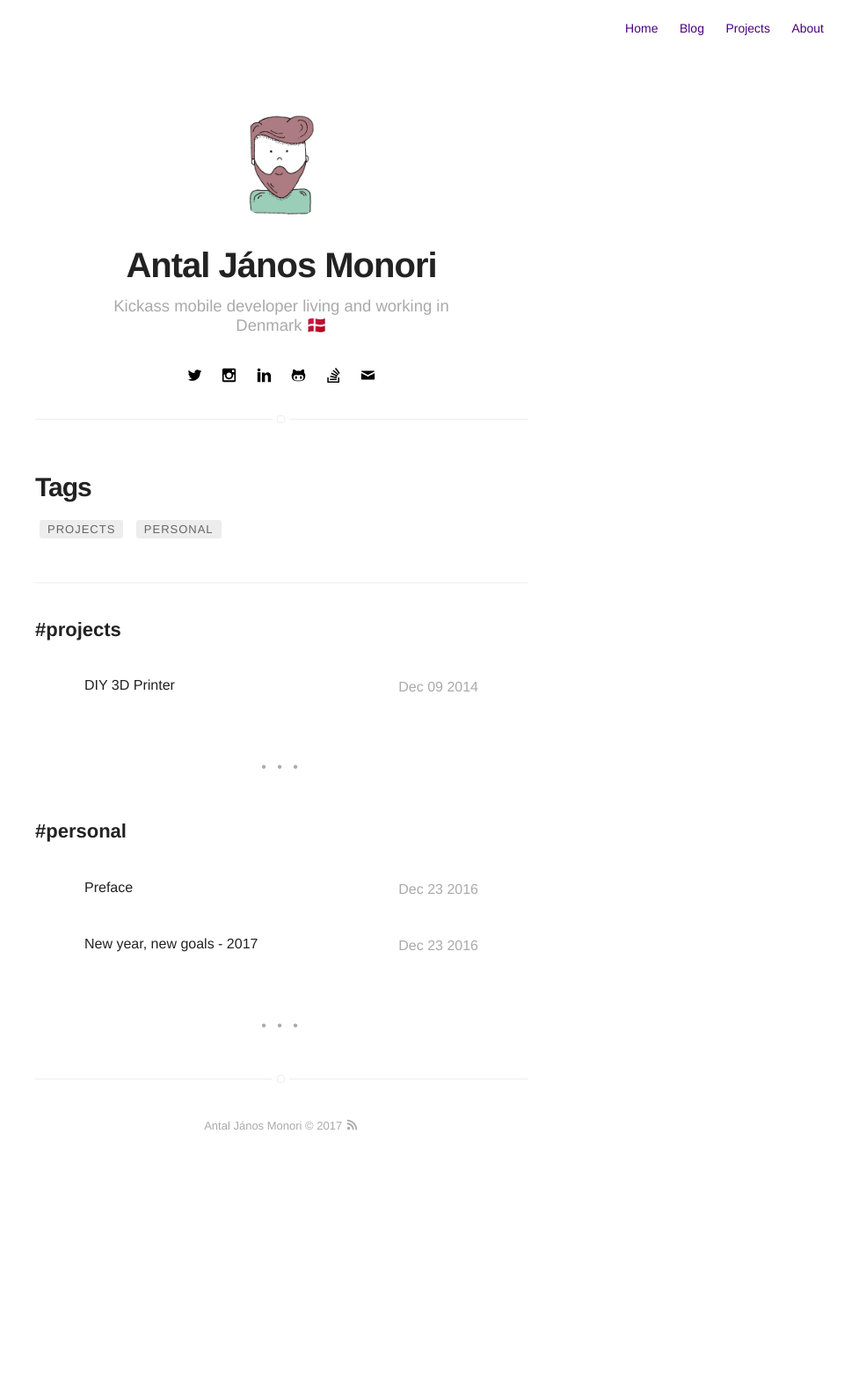
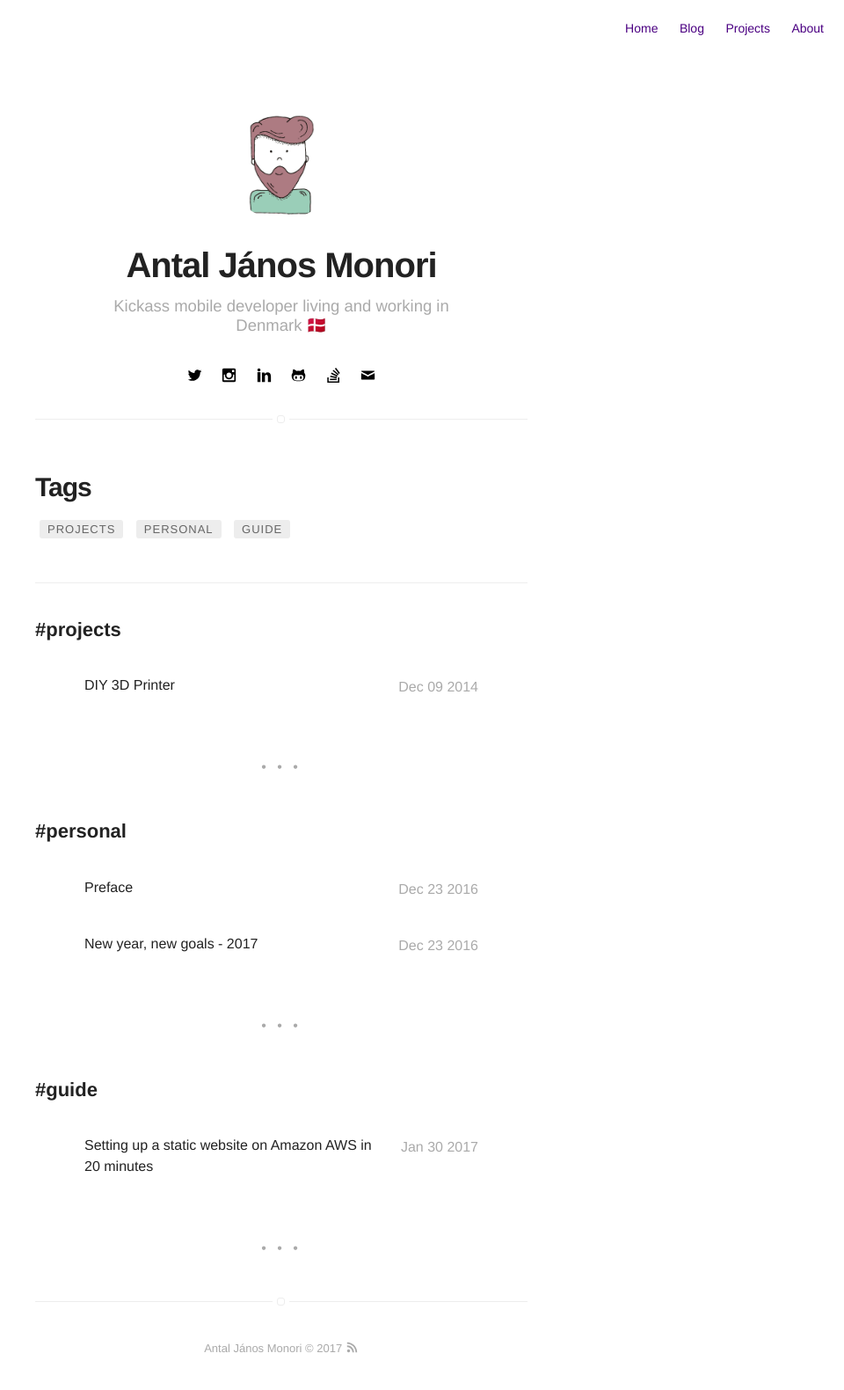
Before and after one commit to anthonymonori/website, a Jekyll site: the page built from tags.html, in a window 1280 px wide. Shown: the whole page at 88% size, without its empty margins (320-1280 px from the left). Built offline with Jekyll 4.4.1, drawn with Linux system fonts in a browser that asks for light colours; before the commit the page ends 1327 px from its top, so only the background shows below that; some of the changed lines change nothing that is shown.

Commit message:
Added new jekyll amazon guide blog post

````diff
--- a/_config.yml
+++ b/_config.yml
@@ -10,6 +10,9 @@ picture: assets/images/profile.png
 url: https://monori.me
 
 permalink: /:title/
+
+show_drafts: true
+future: false
 
 markdown: kramdown
 highlighter: rouge
--- /dev/null
+++ b/_posts/2017-01-30-jekyll-amazon-guide.md
@@ -0,0 +1,267 @@
+---
+title: "Setting up a static website on Amazon AWS in 20 minutes"
+layout: post
+date: 2017-01-30 23:05
+headerImage: false
+tag:
+- guide
+blog: true
+star: false
+author: anthonymonori
+description: Have a Jekyll-based static website running on AWS using S3 storage, Cloudfront CDN, Route 53 DNS and SSL in about 30 minutes.
+---
+
+As a disclaimer, this guide was made after setting up two different static websites on AWS in the weekend. The first one took a whole day and a half to get it right, then for the second time I have made it in about 20 minutes from zero to up and running. Felt like I could help other folks out with a guide, that could potentially save hours of (precious) time.
+
+## Requirements
+
+All you need to get started is an Amazon AWS account, a Jekyll-based static website and optionally a domain name.
+
+## Architecture
+
+The setup is quite simple: you store your static website (files) on Amazon S3 storage and serve it through Amazon Cloudfront. For this tutorial, we'll try to setup a website **exemple.io** to be running on https:// only and for the sake of intuitive urls, we are going to redirect traffic from www subdomain to the APEX domain (without the www). One note to take, is that in order to leverage the free SSL certificate Amazon provides, we need to use the US Standard (us-east-1 or US East N. Virginia) region across all services
+
+## Pricing
+
+Another disclaimer, is that I do not want to be help accountable for any charges you might encounter at Amazon, so please consult their Pricing page. As of January 2017, the following monthly costs would occur for the website we are about to set up:
+- S3: $0.023 per GB (for the first 50 TB)
+- Route 53: $0.5 per hosted zone
+- Cloudfront: $0.085 per GB (for the first 10 TB)
+- Domain: yearly and varies
+- SSL: free (if using Amazon AWS, read below)
+
+## Simple Storage Service (S3)
+
+Quick link: [https://console.aws.amazon.com/s3/home?region=us-east-1](https://console.aws.amazon.com/s3/home?region=us-east-1)
+
+To start with, we are going to set up 3 buckets, corresponding to your domain. This is not a requirement for Cloudfront, but a good convention and a necessity if one day you decide to switch from Cloudfront CDN.
+
+![The 3 buckets created according to our test dns](/assets/images/posts/jekyll-amazon-guide/s3-buckets.png)
+
+example.io will be the main bucket we will push to, the www.example.io bucket will be used to redirect traffic from it to the main one, and the logs.example.io will be used to store logs.
+
+Now let's set up the main bucket:
+1. Go to properties, and enable Logging by targeting the logs.example.io bucket
+2. Go to properties, enable the Static website hosting by picking the 'Use this bucket to host static website' option and write index.html for the Index document (Jekyll generates this file by default, but double check your setup).
+
+![How to enable the static website hosting on the main bucket](/assets/images/posts/jekyll-amazon-guide/s3-bucket-static-website.png)
+
+Now make sure the www bucket redirects traffic to the main bucket:
+1. Go to properties, enable the Static website hosting by picking the 'Redirect requests' option and write the main bucket (example.io in our case) as targeting
+2. Optionally enable Logging on this bucket as well, as see above
+
+![How to redirect traffic from www-bucket to main-bucket](/assets/images/posts/jekyll-amazon-guide/s3-bucket-static-website.png)
+
+Now we need to set up the proper permission on the main bucket and the www-bucket:
+1. Go the the main bucket, got to Permission and using the drop down menu, select the 'Bucket policy' option. Use the code below to allow public access to the objects stored. Make sure to replace example.io with your bucket name:
+
+```
+{
+    "Version": "2008-10-17",
+    "Statement": [
+        {
+            "Sid": "PublicReadForGetBucketObjects",
+            "Effect": "Allow",
+            "Principal": {
+                "AWS": "*"
+            },
+            "Action": "s3:GetObject",
+            "Resource": "arn:aws:s3:::example.io/*"
+        }
+    ]
+}
+```
+2. Select the 'CORS configuration' option from the drop down menu, and make sure the following configuration is present:
+
+```
+<CORSConfiguration>
+    <CORSRule>
+        <AllowedOrigin>*</AllowedOrigin>
+        <AllowedMethod>GET</AllowedMethod>
+        <MaxAgeSeconds>3000</MaxAgeSeconds>
+        <AllowedHeader>Authorization</AllowedHeader>
+    </CORSRule>
+</CORSConfiguration>
+```
+3. Do the same for the www-bucket, just make sure to use the correct bucket name on the Bucket policy
+
+And that it for the S3 setup. For now, just take a note of the endpoint and your region (which should be us-east-1)
+
+## Access Management
+
+Quick link: [https://console.aws.amazon.com/iam/home?region=us-east-1](https://console.aws.amazon.com/iam/home?region=us-east-1)
+
+Now we are going to set up programmatic access via an API and a secret key, to ease the process of publishing to the main bucket
+
+1. Go to IAM, select Policies from the left hand-side menu and press Create policy
+2. Select the 'Create Your Own Policy' option
+3. Give it a name, like Example.io-Website-Access
+4. Use the following policy document, just make sure to use the correct bucket name when you do so:
+
+```
+{
+    "Version": "2012-10-17",
+    "Statement": [
+        {
+            "Action": [
+                "cloudfront:*"
+            ],
+            "Effect": "Allow",
+            "Resource": [
+                "*"
+            ]
+        },
+        {
+            "Action": [
+                "s3:*"
+            ],
+            "Effect": "Allow",
+            "Resource": [
+                "arn:aws:s3:::example.io",
+                "arn:aws:s3:::example.io/*"
+            ]
+        }
+    ]
+}
+```
+5. Validate and Create policy
+6. Now that we have a policy, we need to create a Group; go to the Groups and press New Group
+7. Give it a name like Websites-example.io and attach the above create policy to it.
+8. Now we need a user under this group; go to Users and press Add User
+9. Give it a name like example.io and check 'Programmatic access'
+10. On the next screen attach it to the newly created group and voila!
+
+Make sure you note down the access key id and the secret access key, as we will need it later.
+
+## SSL certificate
+
+Quick link: [https://console.aws.amazon.com/acm/home?region=us-east-1](https://console.aws.amazon.com/acm/home?region=us-east-1)
+
+Amazon provides free SSL certificate, until the distribution is within the N. Virginia datacenter. I have not researched the exact reasons of this, but I learned this the hard way, as you won't receive any errors doing otherwise, but the SSL certificate simply won't work. So again, please make sure everything you create is within the us-east-1 region.
+
+1. Request a certificate
+2. Do not use a wildcard domain here - instead specify two domains:
+  - example.io
+  - www.example.io
+3. Review and request - you'll receive two emails (one for each domain) and make sure to accept them. If you are unsure what email was request sent to, you can check it on the main ACM page (usually the postmaster@example.io and the registered email for the domain is a good guess).
+
+That's it, you won't have to note down anything here, but we needed the certificate to be ready for our next step.
+
+## Cloudfront
+
+Quick link: [https://console.aws.amazon.com/cloudfront/home?region=us-east-1](https://console.aws.amazon.com/cloudfront/home?region=us-east-1)
+
+Cloudfront CDN will serve your files from your S3 in a faster, more secure and a more lightweight form by:
+- distributing geographically your content (not part of this guide)
+- caching
+- enabling SSL and forcing https
+- encoding content using gzip
+
+In order to start using it, we will need to create a so called distribution:
+
+1. Create a new distribution and select Web
+2. Don't use the drop down menu when selecting the Origin Domain name (very important, as then you won't be able to serve documents out of subfolders using the default index document e.g. https://example.io/blog/ would not work but https://example.io/blog/index.html would), but instead use the S3 endpoint noted down earlier:
+
+![How to setup a custom origin to your Cloudfront distribution](/assets/images/posts/jekyll-amazon-guide/cloudfront-setup-custom-origin.png)
+
+3. Make sure to select 'Redirect HTTP to HTTPS'
+4. Make sure to select 'Yes' for 'Compress Objects Automatically', as this will significantly lower your content-sizes by encoding it using gzip.
+5. Put `example.io, www.example.io` as Alternate Domain Names (CNAMEs)
+6. Select 'Custom SSL Certificate (example.com):' under the SSL Certificate option - if previously configures correctly, here you will be able to select your assigned SSL certificate for your domain: `example.io (guid)`
+7. For 'Default Root Object' select `index.html`
+8. Turn logging on and set it up accordingly:
+
+![How to setup logging correctly on your Cloudfront distribution](/assets/images/posts/jekyll-amazon-guide/cloudfront-enable-logging.png)
+
+9. Press 'Create Distribution' and voila!
+
+Before we move on to setting up your hosted zone, note down the Distribution ID.
+
+## Route 53
+
+Quick link: [https://console.aws.amazon.com/route53/home?region=us-east-1](https://console.aws.amazon.com/route53/home?region=us-east-1)
+
+Route 53 will be used to set up your DNS and A-records to `www` and the APEX domain. It will be the connecting clip between the end-users and your S3, by routing traffic to your Cloudfront distribution.
+
+### Setting up the hosted zones
+
+1. Go to 'Hosted zones' from the left hand-side menu and press 'Create Hosted Zone'
+2. Enter your domain name: `example.io`
+3. Make sure to use type: `Public Hosted Zone`
+
+### Setting up your name servers (optional)
+
+If your domain is hosted somewhere else (Namecheap, GoDaddy), then this is a very important part to follow, as we will bridge the domain from their registry to Amazon via their name-servers. Now that you created your Hosted Zone, you'll see that there are already two created sets:
+
+![The two default created sets inside the hosted zone](/assets/images/posts/jekyll-amazon-guide/route-53-default-sets.png)
+
+These four name servers needs to be set up on your registered domain. Please consult your Domain Registry on how to do this.
+
+### Set up the A-records
+
+You'll need two A-record (IPv4 address) to be set up: one for the APEX domain, and one for the www-subdomain. If you were fast enough, you might need to wait a couple of minutes until the Cloudfront distribution is processed, in case it does not show up during the steps below
+
+1. Press Create Record set
+2. Leave the name empty (will create a record for the APEX domain)
+3. Type: `A - IPv4 address`
+4. Alias: `Yes`
+5. From the Alias Target drop down link, select the Cloudfront distribution (it picks it up based on the CNAME provided in the distribution). It is important that you select the Cloudfront distribution over the direct S3 instance, as otherwise the `https://` forwarding won't work!
+6. Routing Policy: `Simple`
+7. Evaluate Target Health: `No` -- unless you want some extra expenditure :-)
+8. Save Record Setting
+9. Repeat the steps once again, but this time, use `www` as the Name (everything else should be the same!)
+
+Now we have routing set up! Last missing piece is actually pushing content to your S3!
+
+## Jekyll
+
+At this point, we are almost done, and we only need to have a working Jekyll static website. One important part here is to make sure in you `_config.yml` you use the `https://example.io` link as your base URL. Make sure to always `bundle exec jekyll build` before publishing!
+
+### s3_websites
+
+Quick link: [https://github.com/laurilehmijoki/s3_website](https://github.com/laurilehmijoki/s3_website)
+
+This is a ruby gem that will ease your pain of publishing your website to this Amazon AWS setup. You can either follow the README on the GitHub repository, but I will collect the steps down below with a recommended configuration to go with:
+
+1. `s3_website cfg create`
+2. Open `s3_website.yml` with an editor and fill it out accordingly. Most of the information required has been noted down previously. Here's my recommended configuration to go with:
+
+```
+s3_id: #S3_ID
+s3_secret: #S3_SECRET
+s3_bucket: #MAIN_BUCKET e.g. example.io
+cloudfront_distribution_id: #CLOUDFRONT_DISTRIBUTION_ID
+
+index_document: index.html
+max_age:
+  "assets/*": 36000
+  "*": 300
+
+gzip:
+  - .html
+  - .css
+  - .md
+gzip_zopfli: true
+
+s3_endpoint: us-east-1
+
+s3_reduced_redundancy: true
+
+# Outcomment the following in case you want to invalidate your cached content
+# cloudfront_invalidate_root: true
+# cloudfront_wildcard_invalidation: true
+```
+
+3. `s3_website cfg apply`
+4. Make sure again you `bundle exec jekyll build` and that your `_config.yml` is set up correctly!
+5. `s3_website push --verbose`
+
+There you go, now you should be able to access your website via your endpoint and `https://example.io` too!
+
+## Summary
+
+This is it! You know have a lightweight, secure, fast and scalable static page. Obviously hosting anything more complex than a static website would require you to use something different than S3, but this setup should be perfect for any hobby project, landing pages for your next project or for a personal website.
+
+Now we have achieved everything using the Amazon stack and are ready to scale up with the matter of couple tweaks, if needed.
+
+Hope this guide served you well and helped you to set up your static website on Amazon AWS from zero to complete in under 20 minutes! If you have any corrections, questions, suggestions and just want to say hi - reach out to me on Twitter [@anthonymonori](https://www.twitter.com/anthonymonori).
````
Also changed, not shown: assets/images/posts/jekyll-amazon-guide/cloudfront-enable-logging.png (added), assets/images/posts/jekyll-amazon-guide/cloudfront-setup-custom-origin.png (added), assets/images/posts/jekyll-amazon-guide/route-53-default-sets.png (added), assets/images/posts/jekyll-amazon-guide/s3-bucket-redirect-to-main.png (added), assets/images/posts/jekyll-amazon-guide/s3-bucket-static-website.png (added), assets/images/posts/jekyll-amazon-guide/s3-buckets.png (added), 5 other files.
